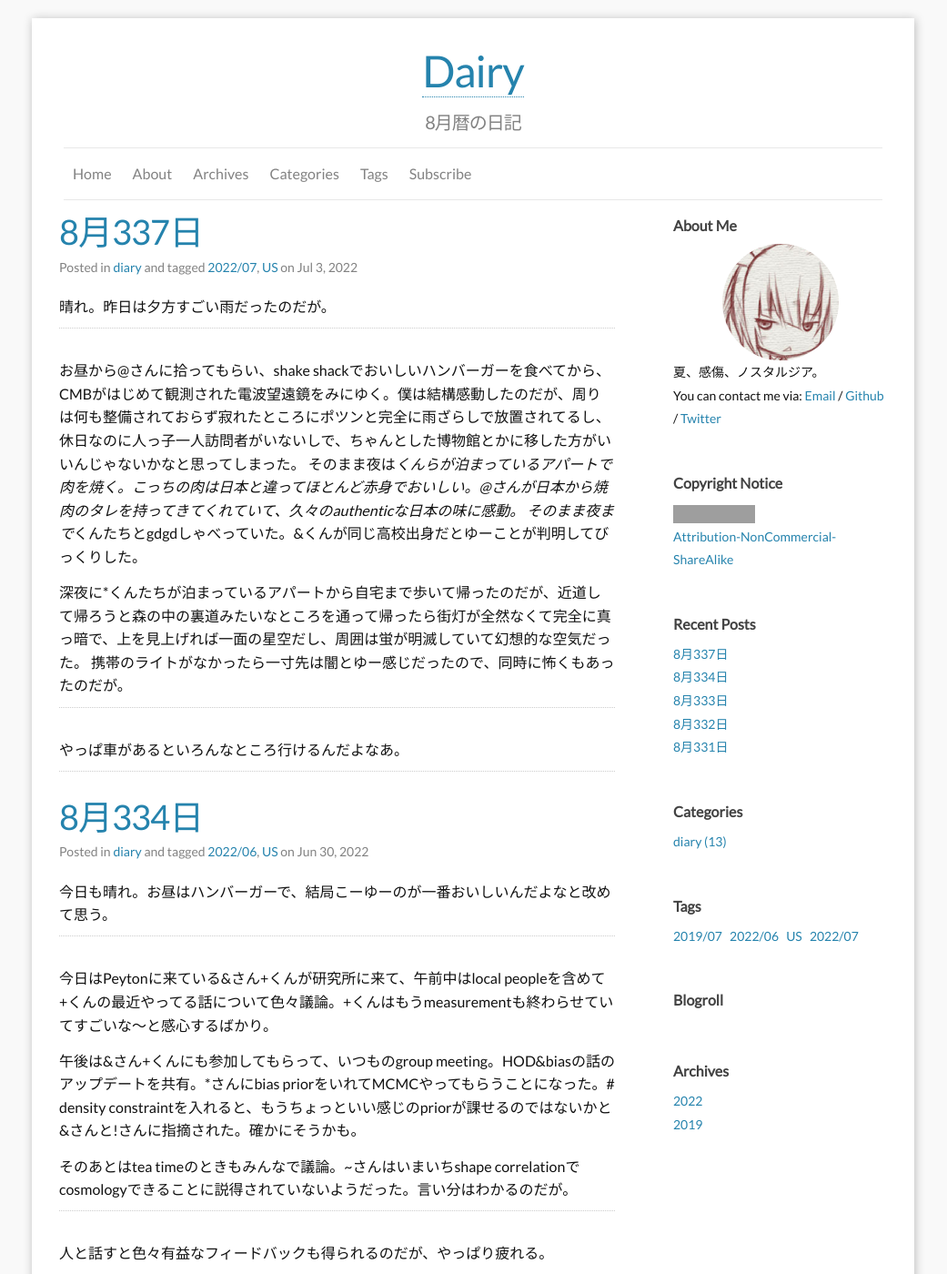
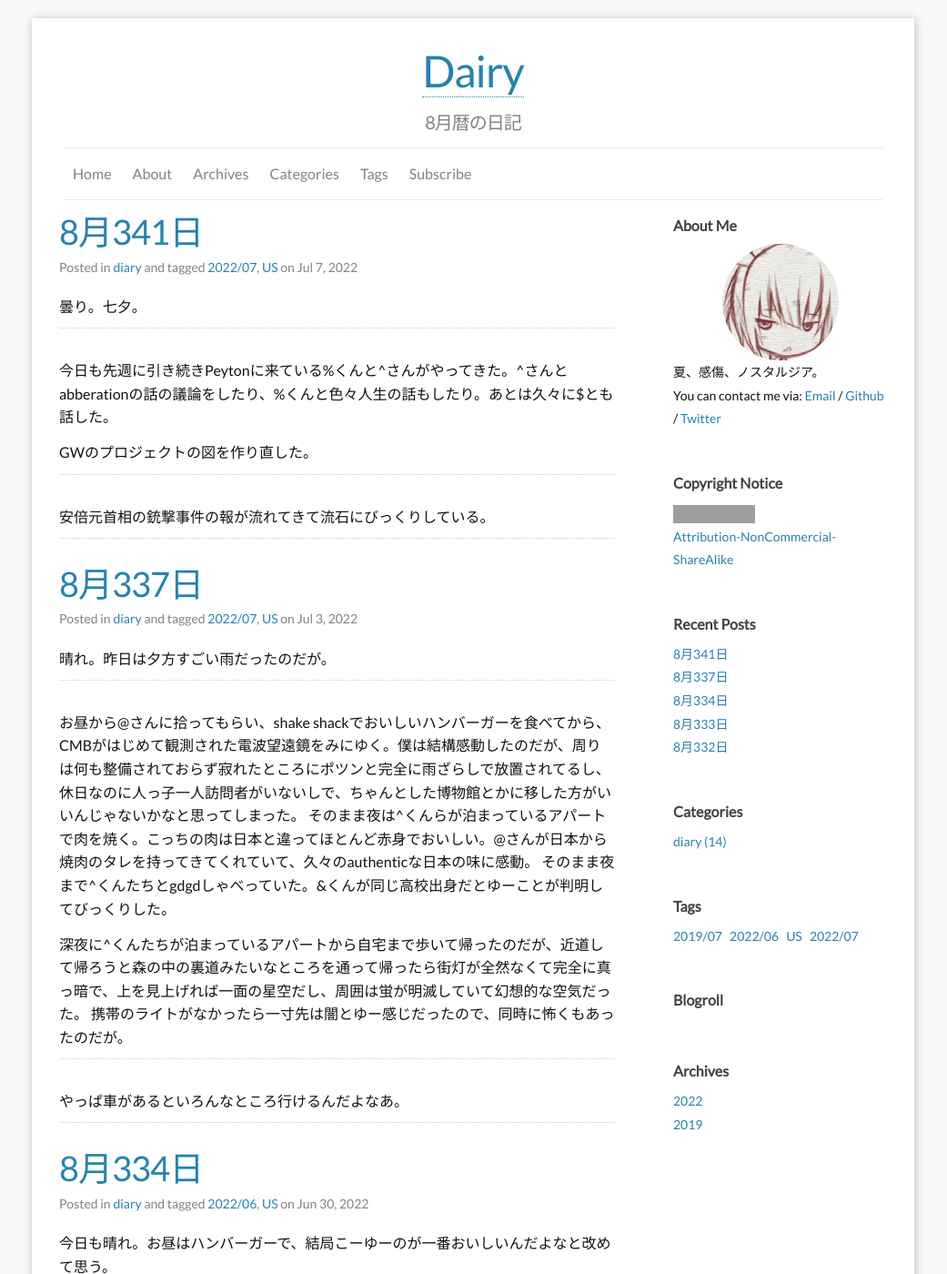
Before and after one commit to natsufuna/natsufuna.github.io, a Jekyll site: the page built from index.html, in a window 1280 px wide and 1400 px high. Shown: the whole window at 91% size, without its empty margins (120-1161 px from the left). Built offline with Jekyll 4.4.1, drawn with Linux system fonts in a browser that asks for light colours; the list of posts is cut into pages by our own code; some of the changed text lies outside the part shown; grey boxes are pictures that could not be loaded.

Commit message:
2022-07-07-diary

```diff
--- /dev/null
+++ b/_posts/2022-07-07-diary.md
@@ -0,0 +1,19 @@
+---
+published: true
+title: 8月341日
+layout: post
+author: natsufuna
+category: diary
+tags:
+- 2022/07
+- US
+---
+曇り。七夕。
+
+---
+今日も先週に引き続きPeytonに来ている%くんと^さんがやってきた。^さんとabberationの話の議論をしたり、%くんと色々人生の話もしたり。あとは久々に$とも話した。
+
+GWのプロジェクトの図を作り直した。
+
+---
+安倍元首相の銃撃事件の報が流れてきて流石にびっくりしている。
```
Also changed, not shown: _posts/2022-07-03-diary.md (+3 -3 lines).
